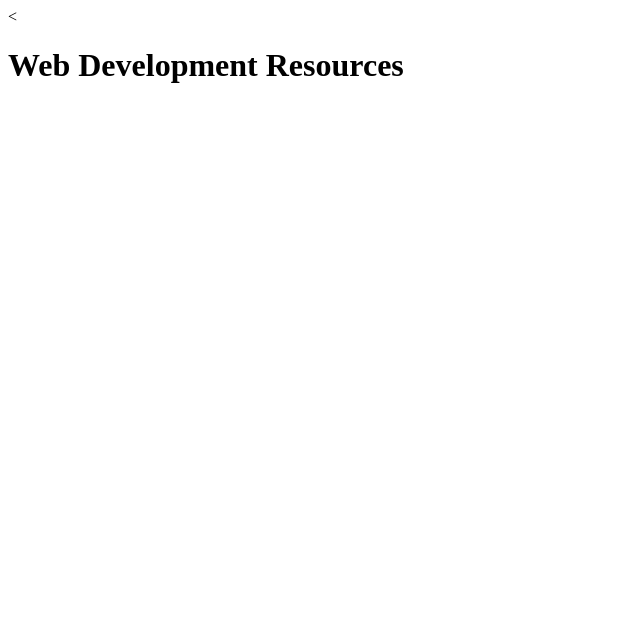
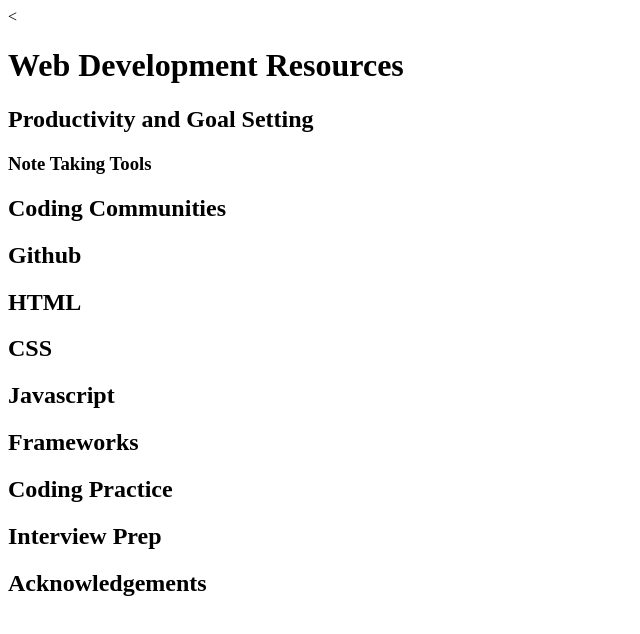
Before and after one commit to LaurenDoughty/web-development-resources, a plain HTML site: page index.html in a window 1280 px wide. Shown: the whole page, without its empty margins (0-640 px from the left). Drawn offline with Linux system fonts and the light colour scheme.

Commit message:
Update index.html
added main subheadings

```diff
--- a/index.html
+++ b/index.html
@@ -6,5 +6,17 @@
   </head>
   <body>
     <h1>Web Development Resources</h1>
+    <h2>Productivity and Goal Setting</h2>
+    <h3>Note Taking Tools</h3>
+    <h2>Coding Communities</h2>
+    <h2>Github</h2>
+    <h2>HTML</h2>
+    <h2>CSS</h2>
+    <h2>Javascript</h2>
+    <h2>Frameworks</h2>
+    <h2>Coding Practice</h2>
+
+    <h2>Interview Prep</h2>
+    <h2>Acknowledgements</h2>
   </body>
 </html>
```
